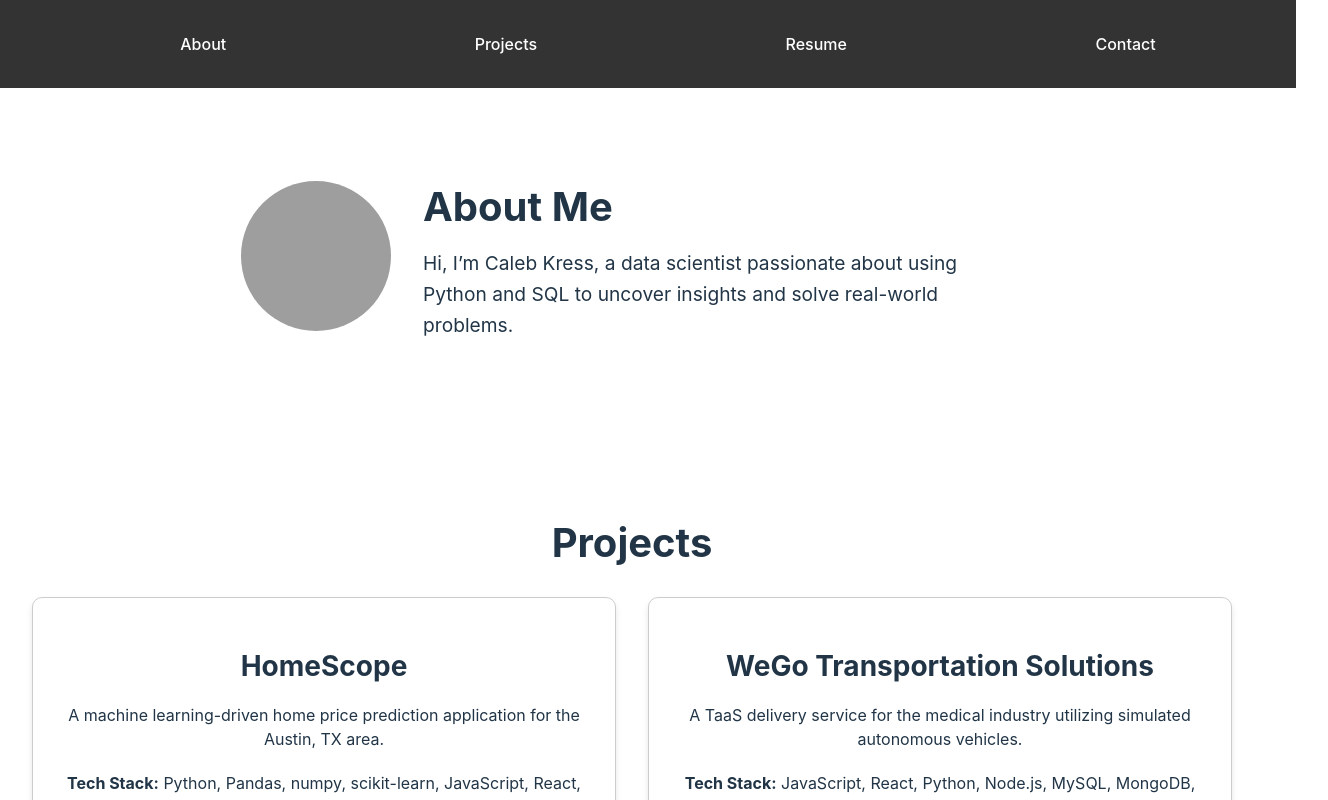
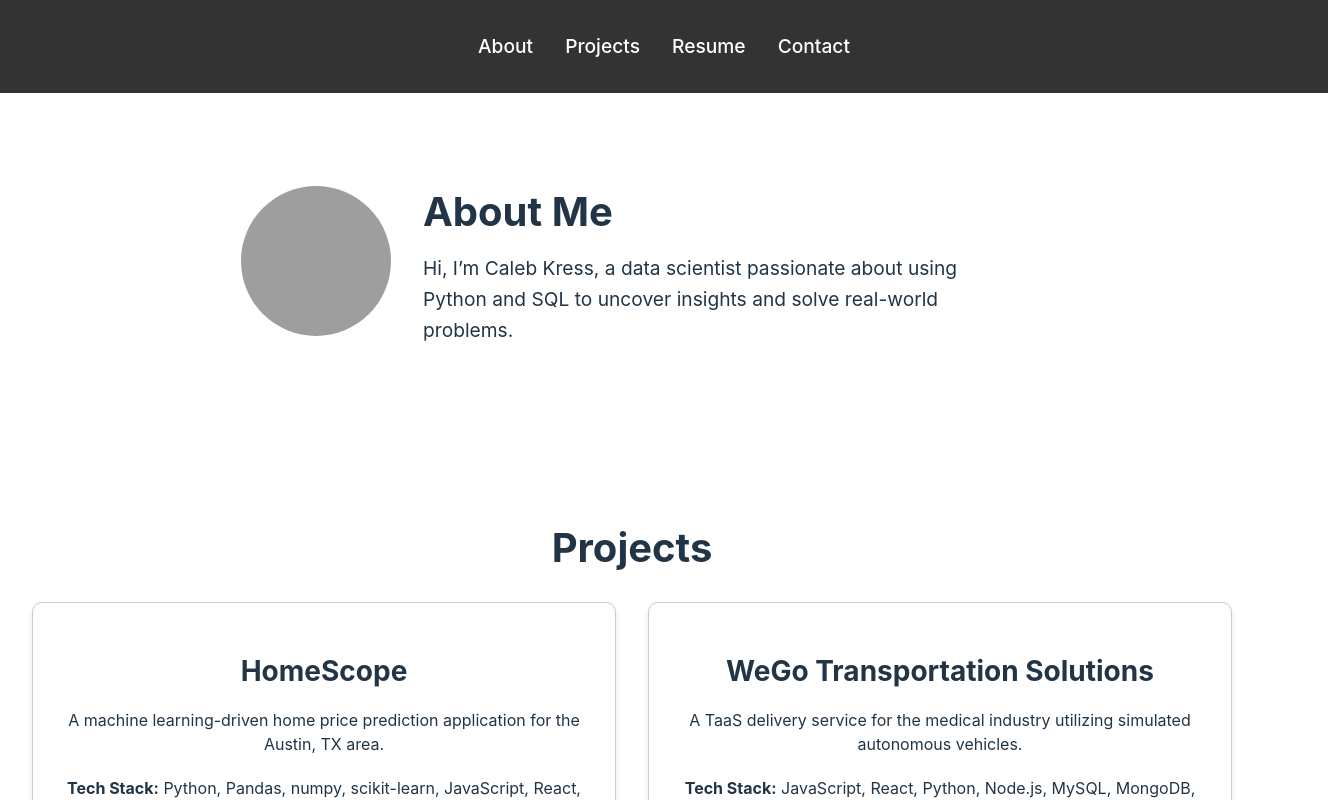
Before and after one commit to calebkress/portfolio-website, a React (Vite) app: page / in a window 1280 px wide. Shown: the top 800 px of the page, 1328 px wide, since content can reach past the window. Built offline with nearby package versions, Linux system fonts and the light colour scheme; grey boxes are pictures that could not be loaded.

Commit message:
refactored Header styling;

```diff
--- a/src/components/Header.css
+++ b/src/components/Header.css
@@ -1,19 +1,43 @@
-header {
+/* Header.css */
+.site-header {
   background-color: #333;
   color: white;
-    padding: 1rem;
+  padding: 1rem 2rem;
   position: sticky;
   top: 0;
+  z-index: 1000;
   width: 100%;
-    z-index: 1000;
 }
-  nav ul {
+
+.site-header nav {
+  display: flex;
+  justify-content: center;
+}
+
+.nav-list {
   list-style: none;
   display: flex;
-    justify-content: space-around;
+  gap: 2rem;
+  padding: 0;
 }
-  nav a {
+
+.nav-list li {
+  font-size: 1.2rem;
+}
+
+.nav-list a {
   color: white;
   text-decoration: none;
-    padding: 0.5rem 1rem;
+  transition: color 0.3s ease;
 }
+
+.nav-list a:hover {
+  color: #0073e6;
+}
+
+@media (max-width: 768px) {
+  .nav-list {
+    flex-direction: column;
+    gap: 1rem;
+  }
+}
--- a/src/components/Header.jsx
+++ b/src/components/Header.jsx
@@ -3,9 +3,9 @@ import './Header.css';
 
 const Header = () => {
   return (
-      <header>
+    <header className="site-header">
       <nav>
-          <ul>
+        <ul className="nav-list">
           <li><a href="#about">About</a></li>
           <li><a href="#projects">Projects</a></li>
           <li><a href="#resume">Resume</a></li>
```
Lines whose indentation alone changed are shown as unchanged.
